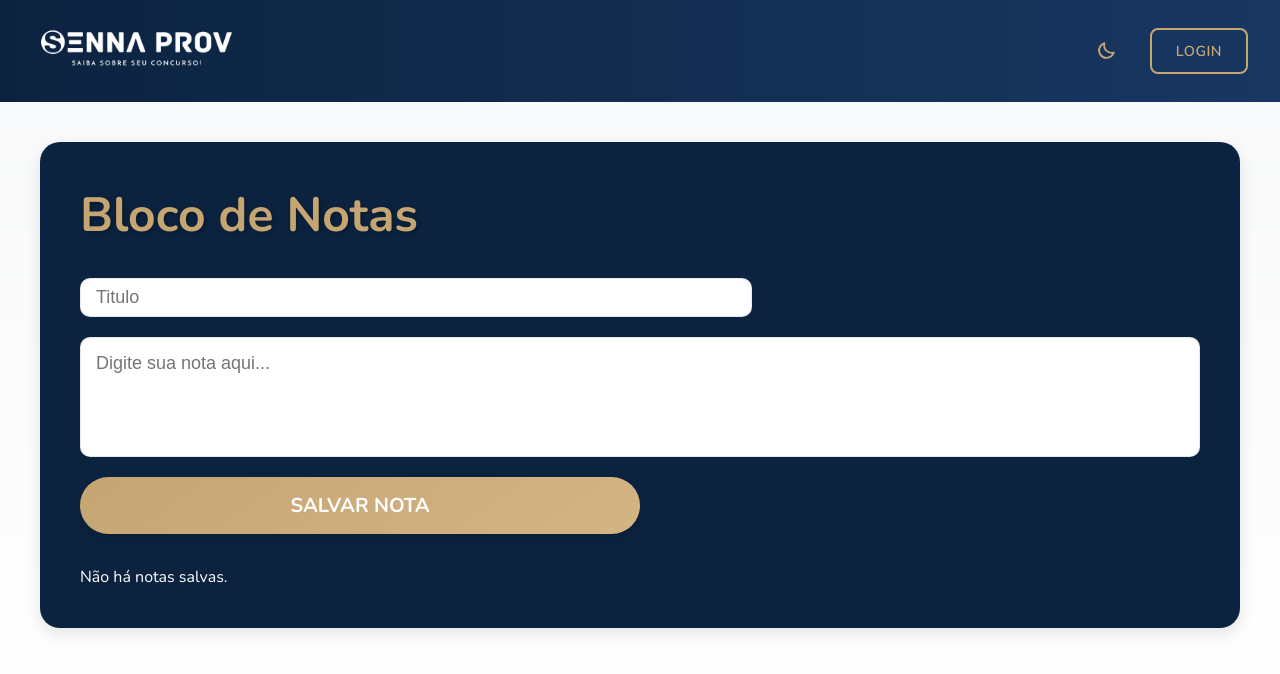
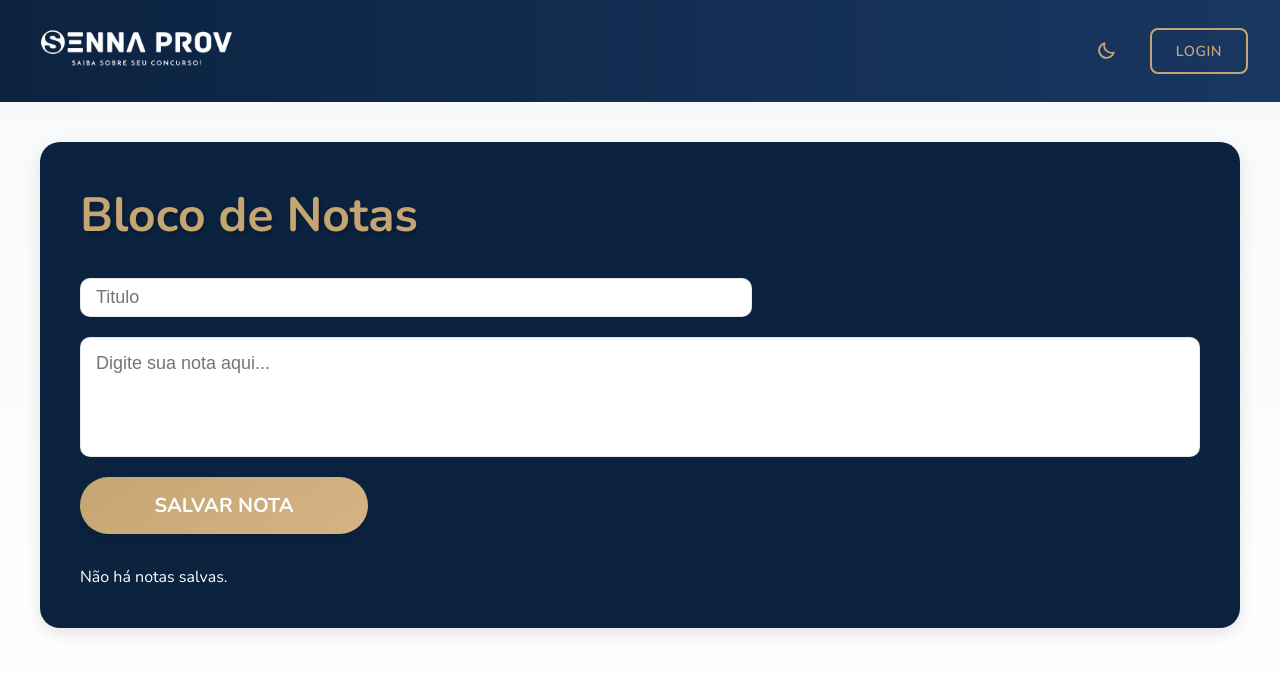
Before and after one commit to davimoura27/Curso-Full-Stack-Projeto-Concurso-SennaProv-Atualizado, a React (Vite) app in the folder Projeto/: page /bloco-de-notas in a window 1280 px wide. Shown: the top 674 px of the page. Built offline with nearby package versions, Linux system fonts and the light colour scheme.

Commit message:
pequena alteração no service de register

```diff
--- a/Projeto/src/pages/Notepad/notepad.module.css
+++ b/Projeto/src/pages/Notepad/notepad.module.css
@@ -92,7 +92,7 @@ textarea:focus, input:focus {
     color: var(--white);
     transition: 0.4s ease, transform 0.2s ease;
     box-shadow: 0px 8px 15px rgba(0, 0, 0, 0.15);
-    width: 50%;
+    width: 18rem;
 }
 .notepadButtonCancel {
     text-transform: uppercase;
@@ -106,7 +106,7 @@ textarea:focus, input:focus {
     color: var(--white);
     transition: 0.4s ease, transform 0.2s ease;
     box-shadow: 0px 8px 15px rgba(0, 0, 0, 0.15);
-    width: 50%;
+    width: 18rem;
 }
 .notepadButton:hover {
     background: linear-gradient(145deg, var(--gold-dark), var(--gold));
```
Also changed, not shown: 1 other file (tests, documents, lock files or other folders).
